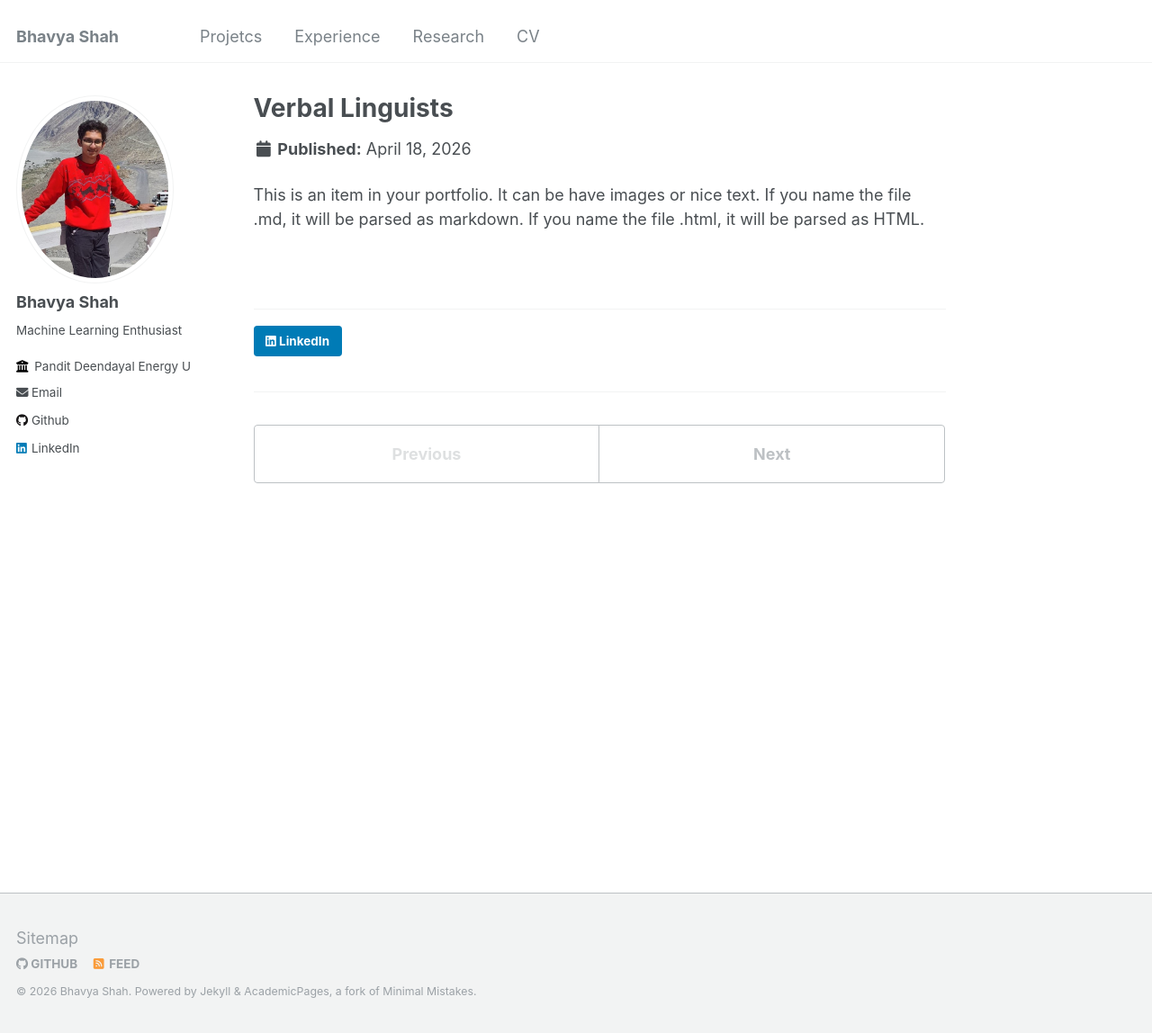
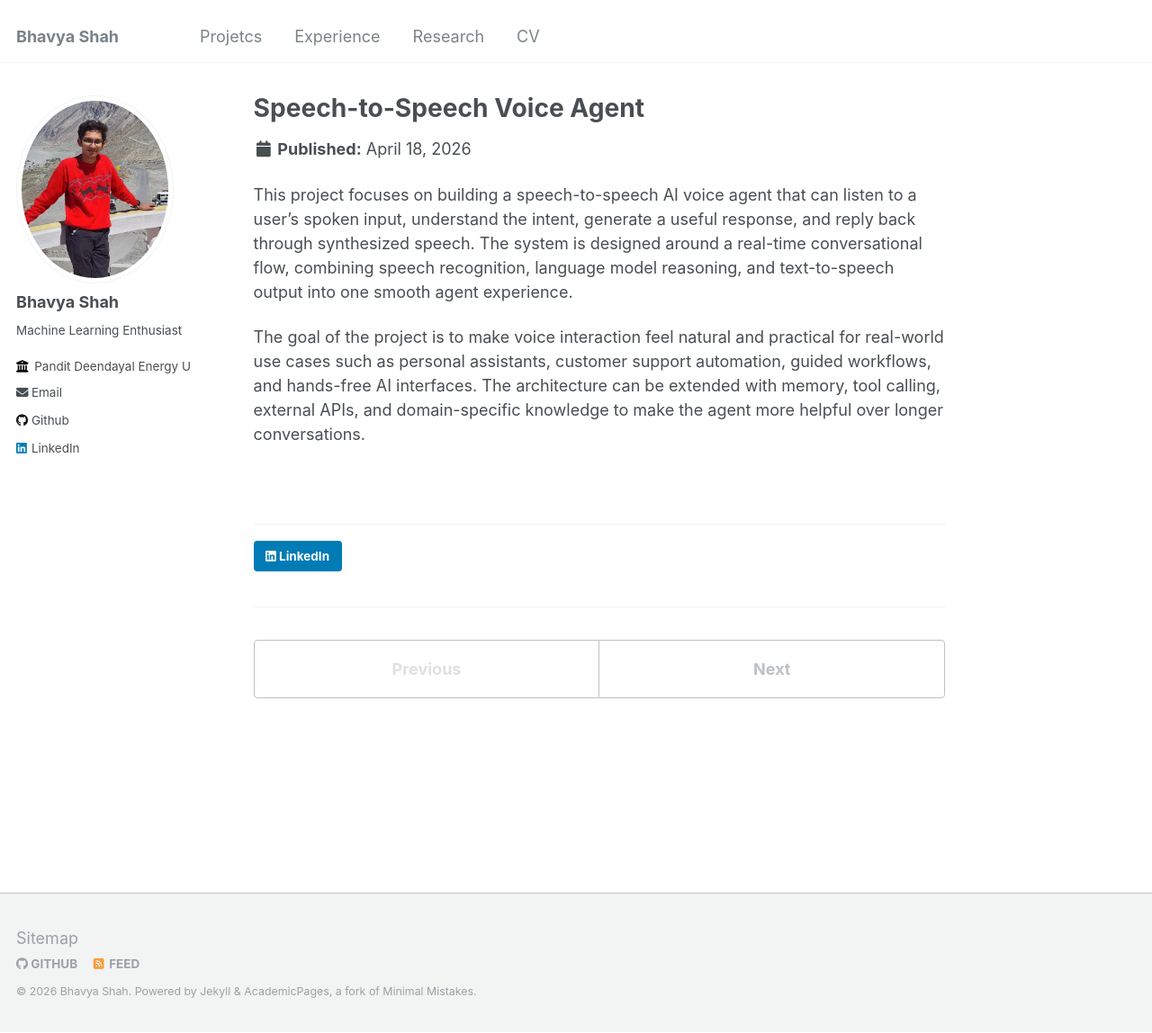
Before and after one commit to B3CODER/B3CODER.github.io, a Jekyll site: the page built from _portfolio/portfolio-1.md, in a window 1280 px wide and 1148 px high. Shown: the whole window at 90% size. Built offline with Jekyll 4.4.1, drawn with Linux system fonts in a browser that asks for light colours.

Commit message:
Update projects and add pgmpy contribution

```diff
--- a/_portfolio/portfolio-1.md
+++ b/_portfolio/portfolio-1.md
@@ -1,7 +1,9 @@
 ---
-title: "Verbal Linguists"
-excerpt: "Speech to text transcription for Indian languages<br/><img src='/images/images400-218.jpg'>"
+title: "Speech-to-Speech Voice Agent"
+excerpt: "Built an interactive speech-to-speech AI voice agent for natural, real-time conversations. <br/><img src='/images/voice-agent.jpg'>"
 collection: portfolio
 ---
 
-This is an item in your portfolio. It can be have images or nice text. If you name the file .md, it will be parsed as markdown. If you name the file .html, it will be parsed as HTML.
+This project focuses on building a speech-to-speech AI voice agent that can listen to a user's spoken input, understand the intent, generate a useful response, and reply back through synthesized speech. The system is designed around a real-time conversational flow, combining speech recognition, language model reasoning, and text-to-speech output into one smooth agent experience.
+
+The goal of the project is to make voice interaction feel natural and practical for real-world use cases such as personal assistants, customer support automation, guided workflows, and hands-free AI interfaces. The architecture can be extended with memory, tool calling, external APIs, and domain-specific knowledge to make the agent more helpful over longer conversations.
```
Also changed, not shown: _pages/publications.md (+8 -0 lines), _portfolio/portfolio-4.md (added, +9 -0 lines).
